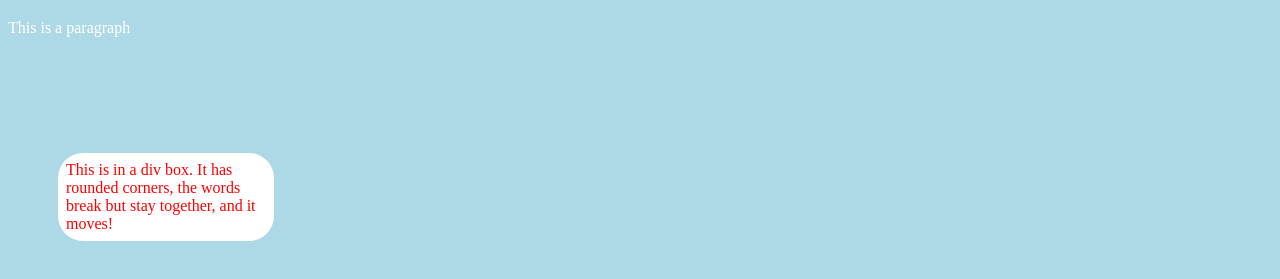
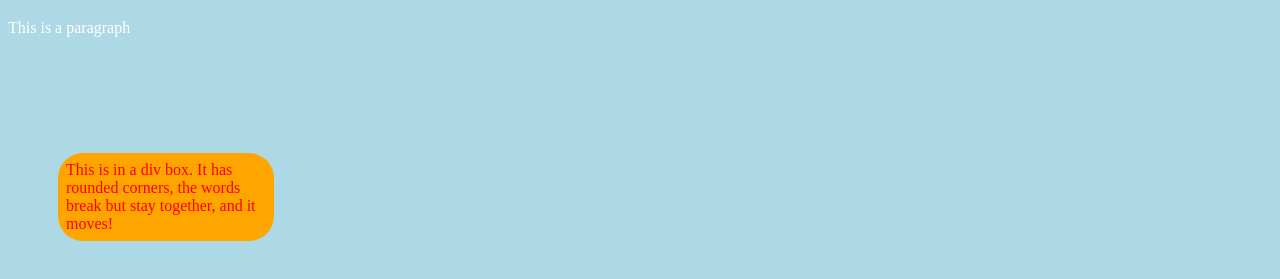
Before and after one commit to imvasich/page3, a plain HTML site: page index.html in a window 1280 px wide. Shown: the part 107-386 px from the top of the page. Drawn offline with Linux system fonts and the light colour scheme.

Commit message:
Update mystyle.css

```diff
--- a/mystyle.css
+++ b/mystyle.css
@@ -14,7 +14,7 @@ h1
 #rainbow
 {
   border-color: yellow;
-  background-color: white;
+  background-color: orange;
   border-radius: 25px;
   word-break: keep-all;
   transform: translate(50px, 100px);
```
